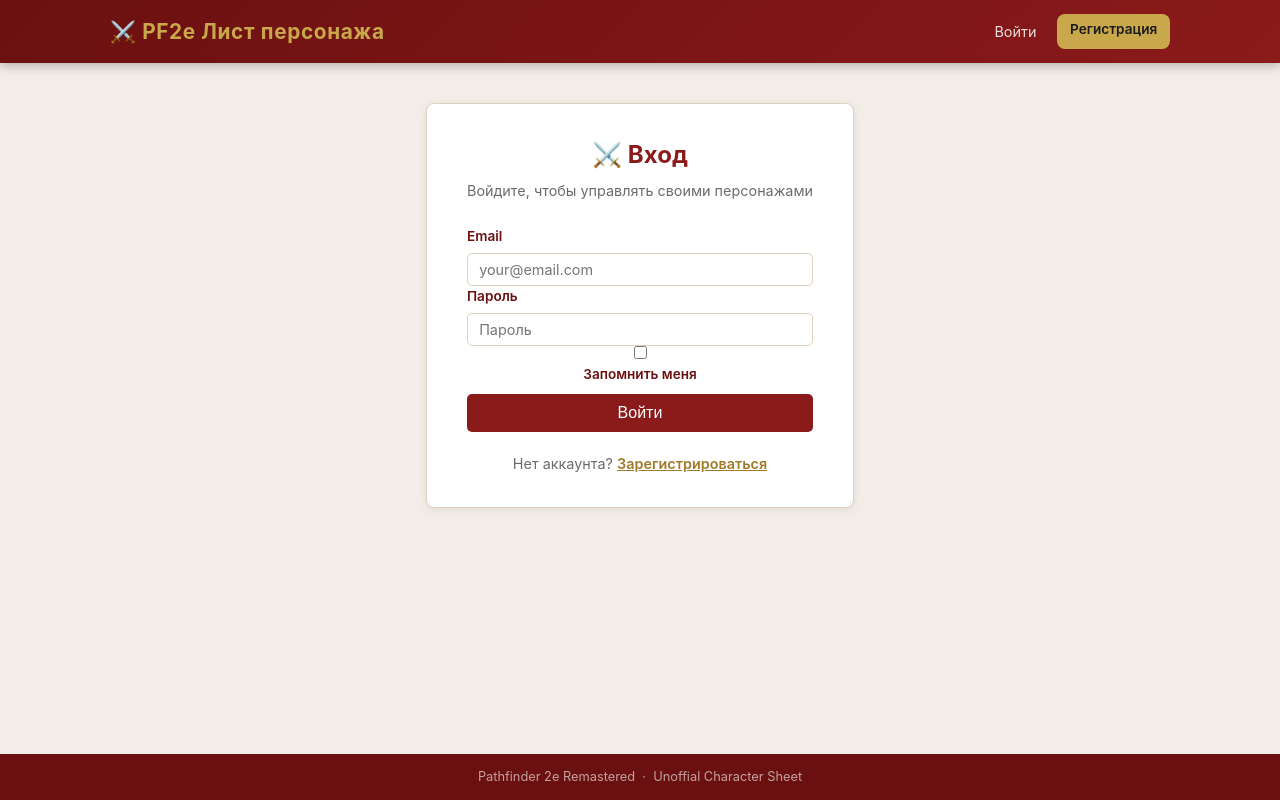
After one commit to Xerstam4554/NEKO_CHARNICK, a Flask app: page /login in a window 1280 px wide. The commit adds this page. Run offline with Flask 3, Linux system fonts and the light colour scheme.

Commit message:
Add user registration, login, and logout functionality
Implement user authentication with registration, login, and logout features, including password hashing and session management.

Replit-Commit-Author: Agent
Replit-Commit-Session-Id: e85faa41-e672-4fad-b348-e70945fe7d3d
Replit-Commit-Checkpoint-Type: full_checkpoint
Replit-Commit-Event-Id: f880dde7-e459-4be5-9efb-3389fadc80d9
Replit-Commit-Screenshot-Url: https://storage.googleapis.com/screenshot-production-us-central1/bb8ad72c-6341-4d6b-9bc7-1f8f0c48941c/e85faa41-e672-4fad-b348-e70945fe7d3d/ip4bWND
Replit-Helium-Checkpoint-Created: true

```diff
--- a/app.py
+++ b/app.py
@@ -2,20 +2,30 @@ import os
 import json
 import sqlite3
 from flask import Flask, render_template, request, redirect, url_for, jsonify, send_file, flash
+from flask_login import LoginManager, login_user, logout_user, login_required, current_user
 from werkzeug.utils import secure_filename
-from models import db, Character, CLASSES, ABILITY_NAMES, TRADITIONS, PROFICIENCY_NAMES
+from models import db, User, Character, CLASSES, ABILITY_NAMES, TRADITIONS, PROFICIENCY_NAMES
 import io
 
 app = Flask(__name__)
 app.config['SQLALCHEMY_DATABASE_URI'] = 'sqlite:///characters.db'
 app.config['SQLALCHEMY_TRACK_MODIFICATIONS'] = False
 app.config['UPLOAD_FOLDER'] = os.path.join('static', 'uploads')
-app.config['MAX_CONTENT_LENGTH'] = 4 * 1024 * 1024  # 4 MB
+app.config['MAX_CONTENT_LENGTH'] = 4 * 1024 * 1024
 app.secret_key = 'pf2-secret-key-2024'
 
 ALLOWED_EXTENSIONS = {'png', 'jpg', 'jpeg', 'gif', 'webp'}
 
 db.init_app(app)
+
+login_manager = LoginManager(app)
+login_manager.login_view = 'login'
+login_manager.login_message = 'Войдите, чтобы получить доступ.'
+
+@login_manager.user_loader
+def load_user(user_id):
+    return User.query.get(int(user_id))
+
 
 with app.app_context():
     db.create_all()
@@ -24,22 +34,23 @@ with app.app_context():
     conn = sqlite3.connect(db_path)
     cursor = conn.cursor()
     new_columns = [
-        ('lore',                'INTEGER DEFAULT 0'),
-        ('lore_topic',          'VARCHAR(100) DEFAULT ""'),
-        ('unarmored_prof',      'INTEGER DEFAULT 0'),
-        ('light_armor_prof',    'INTEGER DEFAULT 0'),
-        ('medium_armor_prof',   'INTEGER DEFAULT 0'),
-        ('heavy_armor_prof',    'INTEGER DEFAULT 0'),
-        ('unarmed_prof',        'INTEGER DEFAULT 0'),
-        ('simple_weapon_prof',  'INTEGER DEFAULT 0'),
-        ('martial_weapon_prof', 'INTEGER DEFAULT 0'),
-        ('advanced_weapon_prof','INTEGER DEFAULT 0'),
+        ('character', 'lore',                'INTEGER DEFAULT 0'),
+        ('character', 'lore_topic',          'VARCHAR(100) DEFAULT ""'),
+        ('character', 'unarmored_prof',      'INTEGER DEFAULT 0'),
+        ('character', 'light_armor_prof',    'INTEGER DEFAULT 0'),
+        ('character', 'medium_armor_prof',   'INTEGER DEFAULT 0'),
+        ('character', 'heavy_armor_prof',    'INTEGER DEFAULT 0'),
+        ('character', 'unarmed_prof',        'INTEGER DEFAULT 0'),
+        ('character', 'simple_weapon_prof',  'INTEGER DEFAULT 0'),
+        ('character', 'martial_weapon_prof', 'INTEGER DEFAULT 0'),
+        ('character', 'advanced_weapon_prof','INTEGER DEFAULT 0'),
+        ('character', 'user_id',             'INTEGER'),
     ]
-    for col_name, col_def in new_columns:
+    for table, col_name, col_def in new_columns:
         try:
-            cursor.execute(f'ALTER TABLE character ADD COLUMN {col_name} {col_def}')
+            cursor.execute(f'ALTER TABLE {table} ADD COLUMN {col_name} {col_def}')
         except sqlite3.OperationalError:
-            pass  # Колонка уже существует
+            pass
     conn.commit()
     conn.close()
 
@@ -61,28 +72,79 @@ def utility_processor():
                 traditions=TRADITIONS, proficiency_names=PROFICIENCY_NAMES)
 
 
+# ── Регистрация / Вход / Выход ───────────────────────────────────────────────
+
+@app.route('/register', methods=['GET', 'POST'])
+def register():
+    if current_user.is_authenticated:
+        return redirect(url_for('index'))
+    from loginform import RegisterForm
+    form = RegisterForm()
+    if form.validate_on_submit():
+        user = User(username=form.username.data, email=form.email.data)
+        user.set_password(form.password.data)
+        db.session.add(user)
+        db.session.commit()
+        login_user(user)
+        flash(f'Добро пожаловать, {user.username}!')
+        return redirect(url_for('index'))
+    return render_template('register.html', form=form)
+
+
+@app.route('/login', methods=['GET', 'POST'])
+def login():
+    if current_user.is_authenticated:
+        return redirect(url_for('index'))
+    from loginform import LoginForm
+    form = LoginForm()
+    if form.validate_on_submit():
+        user = User.query.filter_by(email=form.email.data).first()
+        if user and user.check_password(form.password.data):
+            login_user(user, remember=form.remember_me.data)
+            next_page = request.args.get('next')
+            return redirect(next_page or url_for('index'))
+        flash('Неверный email или пароль.')
+    return render_template('login.html', form=form)
+
+
+@app.route('/logout')
+@login_required
+def logout():
+    logout_user()
+    return redirect(url_for('index'))
+
+
 # ── Главная страница ─────────────────────────────────────────────────────────
 
 @app.route('/')
 def index():
-    characters = Character.query.order_by(Character.created_at.desc()).all()
+    if current_user.is_authenticated:
+        characters = Character.query.filter_by(user_id=current_user.id)\
+                                    .order_by(Character.created_at.desc()).all()
+    else:
+        characters = []
     return render_template('index.html', characters=characters)
 
 
 # ── Просмотр персонажа ───────────────────────────────────────────────────────
 
 @app.route('/character/<int:id>')
+@login_required
 def view_character(id):
     character = Character.query.get_or_404(id)
+    if character.user_id != current_user.id:
+        flash('У вас нет доступа к этому персонажу.')
+        return redirect(url_for('index'))
     return render_template('character.html', character=character)
 
 
 # ── Создание ─────────────────────────────────────────────────────────────────
 
 @app.route('/create', methods=['GET', 'POST'])
+@login_required
 def create_character():
     if request.method == 'POST':
-        character = Character()
+        character = Character(user_id=current_user.id)
         _fill_character(character, request.form, request.files)
         db.session.add(character)
         db.session.commit()
@@ -93,8 +155,12 @@ def create_character():
 # ── Редактирование ───────────────────────────────────────────────────────────
 
 @app.route('/edit/<int:id>', methods=['GET', 'POST'])
+@login_required
 def edit_character(id):
     character = Character.query.get_or_404(id)
+    if character.user_id != current_user.id:
+        flash('У вас нет доступа к этому персонажу.')
+        return redirect(url_for('index'))
     if request.method == 'POST':
         _fill_character(character, request.form, request.files)
         db.session.commit()
@@ -105,8 +171,12 @@ def edit_character(id):
 # ── Удаление ─────────────────────────────────────────────────────────────────
 
 @app.route('/delete/<int:id>')
+@login_required
 def delete_character(id):
     character = Character.query.get_or_404(id)
+    if character.user_id != current_user.id:
+        flash('У вас нет доступа к этому персонажу.')
+        return redirect(url_for('index'))
     if character.avatar:
         try:
             os.remove(os.path.join(app.config['UPLOAD_FOLDER'], character.avatar))
@@ -120,8 +190,11 @@ def delete_character(id):
 # ── Быстрое обновление ХП ────────────────────────────────────────────────────
 
 @app.route('/hp/<int:id>', methods=['POST'])
+@login_required
 def update_hp(id):
     character = Character.query.get_or_404(id)
+    if character.user_id != current_user.id:
+        return jsonify({'error': 'forbidden'}), 403
     data = request.get_json()
     delta = int(data.get('delta', 0))
     character.current_hp = max(0, min(character.max_hp, character.current_hp + delta))
@@ -132,8 +205,12 @@ def update_hp(id):
 # ── JSON экспорт ─────────────────────────────────────────────────────────────
 
 @app.route('/export/<int:id>')
+@login_required
 def export_character(id):
     character = Character.query.get_or_404(id)
+    if character.user_id != current_user.id:
+        flash('У вас нет доступа к этому персонажу.')
+        return redirect(url_for('index'))
     data = character.to_dict()
     json_bytes = json.dumps(data, ensure_ascii=False, indent=2).encode('utf-8')
     buf = io.BytesIO(json_bytes)
@@ -146,6 +223,7 @@ def export_character(id):
 # ── JSON импорт ──────────────────────────────────────────────────────────────
 
 @app.route('/import', methods=['GET', 'POST'])
+@login_required
 def import_character():
     if request.method == 'POST':
         f = request.files.get('json_file')
@@ -155,6 +233,7 @@ def import_character():
         try:
             data = json.load(f)
             character = Character.from_dict(data)
+            character.user_id = current_user.id
             db.session.add(character)
             db.session.commit()
             return redirect(url_for('view_character', id=character.id))
@@ -196,13 +275,11 @@ def _fill_character(character, form, files):
     character.armor_class = int(form.get('armor_class', 10))
     character.speed = int(form.get('speed', 25))
 
-    # Владение доспехами
     character.unarmored_prof = int(form.get('unarmored_prof', 0))
     character.light_armor_prof = int(form.get('light_armor_prof', 0))
     character.medium_armor_prof = int(form.get('medium_armor_prof', 0))
     character.heavy_armor_prof = int(form.get('heavy_armor_prof', 0))
 
-    # Владение оружием
     character.unarmed_prof = int(form.get('unarmed_prof', 0))
     character.simple_weapon_prof = int(form.get('simple_weapon_prof', 0))
     character.martial_weapon_prof = int(form.get('martial_weapon_prof', 0))
@@ -223,88 +300,5 @@ def _fill_character(character, form, files):
         character.avatar = filename
 
 
-# ── ДЕМО — только Flask, без JS ──────────────────────────────────────────────
-
-@app.route('/demo')
-def demo_index():
-    characters = Character.query.order_by(Character.created_at.desc()).all()
-    return render_template('demo/index.html', characters=characters)
-
-
-@app.route('/demo/create', methods=['GET', 'POST'])
-def demo_create():
-    if request.method == 'POST':
-        character = Character()
-        _fill_demo(character, request.form)
-        db.session.add(character)
-        db.session.commit()
-        return redirect(f'/demo/character/{character.id}')
-    return render_template('demo/create.html', c=None)
-
-
-@app.route('/demo/edit/<int:id>', methods=['GET', 'POST'])
-def demo_edit(id):
-    character = Character.query.get_or_404(id)
-    if request.method == 'POST':
-        _fill_demo(character, request.form)
-        db.session.commit()
-        return redirect(f'/demo/character/{character.id}')
-    return render_template('demo/create.html', c=character)
-
-
-@app.route('/demo/character/<int:id>')
-def demo_view(id):
-    character = Character.query.get_or_404(id)
-    return render_template('demo/character.html', c=character)
-
-
-@app.route('/demo/hp/<int:id>', methods=['POST'])
-def demo_hp(id):
-    character = Character.query.get_or_404(id)
-    delta = int(request.form.get('delta', 0))
-    character.current_hp = max(0, min(character.max_hp, character.current_hp + delta))
-    db.session.commit()
-    return redirect(f'/demo/character/{id}')
-
-
-def _fill_demo(character, form):
-    character.name = form['name']
-    character.level = int(form.get('level', 1))
-    character.experience = int(form.get('experience', 0))
-    character.ancestry = form.get('ancestry', '')
-    character.background = form.get('background', '')
-    character.character_class = form.get('character_class', '')
-    character.languages = form.get('languages', '')
-
-    for attr in ('strength', 'dexterity', 'constitution', 'intelligence', 'wisdom', 'charisma'):
-        setattr(character, attr, int(form.get(attr, 0)))
-
-    for sk in ['acrobatics', 'arcana', 'athletics', 'crafting', 'deception',
-               'diplomacy', 'intimidation', 'lore', 'medicine', 'nature', 'occultism',
-               'performance', 'religion', 'society', 'stealth', 'survival', 'thievery']:
-        setattr(character, sk, int(form.get(sk, 0)))
-
-    character.lore_topic = form.get('lore_topic', '')
-    character.fortitude_prof = int(form.get('fortitude_prof', 0))
-    character.reflex_prof = int(form.get('reflex_prof', 0))
-    character.will_prof = int(form.get('will_prof', 0))
-    character.max_hp = int(form.get('max_hp', 10))
-    character.current_hp = int(form.get('current_hp', 10))
-    character.armor_class = int(form.get('armor_class', 10))
-    character.speed = int(form.get('speed', 25))
-
-    feats = []
-    for i in range(8):
-        name = form.get(f'feat_name_{i}', '').strip()
-        if name:
-            feats.append({
-                'name': name,
-                'type': form.get(f'feat_type_{i}', 'general'),
-                'level': form.get(f'feat_level_{i}', ''),
-                'description': form.get(f'feat_desc_{i}', ''),
-            })
-    character.feats_json = json.dumps(feats, ensure_ascii=False)
-
-
 if __name__ == '__main__':
     app.run(host='0.0.0.0', port=5000, debug=True)
--- a/static/style.css
+++ b/static/style.css
@@ -601,6 +601,165 @@ input[type="number"] { -moz-appearance: textfield; }
 input[type="number"]::-webkit-inner-spin-button,
 input[type="number"]::-webkit-outer-spin-button { opacity: 1; }
 
+/* ── Навигация: пользователь и кнопки auth ─────────────────────────────── */
+
+.nav-user {
+    color: var(--gold);
+    font-weight: 600;
+    font-size: .9rem;
+}
+
+.nav-logout {
+    opacity: .8;
+    font-size: .9rem;
+}
+
+.btn-nav-register {
+    background: var(--gold);
+    color: #1a1a1a !important;
+    padding: .3rem .8rem;
+    border-radius: var(--radius);
+    font-weight: 600;
+    font-size: .85rem;
+    transition: background .2s;
+}
+
+.btn-nav-register:hover { background: var(--gold-dark); }
+
+/* ── Auth-формы (вход / регистрация) ───────────────────────────────────── */
+
+.auth-wrap {
+    display: flex;
+    justify-content: center;
+    padding: 2.5rem 1rem;
+}
+
+.auth-card {
+    background: var(--bg-card);
+    border: 1px solid var(--border);
+    border-radius: var(--radius);
+    box-shadow: var(--shadow);
+    padding: 2rem 2.5rem;
+    width: 100%;
+    max-width: 440px;
+}
+
+.auth-title {
+    font-size: 1.5rem;
+    color: var(--red);
+    margin-bottom: .3rem;
+    text-align: center;
+}
+
+.auth-sub {
+    color: var(--text-muted);
+    text-align: center;
+    margin-bottom: 1.5rem;
+    font-size: .9rem;
+}
+
+.auth-input {
+    width: 100%;
+    padding: .55rem .8rem;
+    border: 1px solid var(--border);
+    border-radius: var(--radius);
+    font-size: 1rem;
+    background: var(--bg);
+    transition: border-color .2s;
+}
+
+.auth-input:focus {
+    outline: none;
+    border-color: var(--gold);
+}
+
+.auth-btn {
+    width: 100%;
+    margin-top: .5rem;
+    padding: .65rem;
+    font-size: 1rem;
+}
+
+.auth-footer {
+    text-align: center;
+    margin-top: 1.2rem;
+    color: var(--text-muted);
+    font-size: .9rem;
+}
+
+.auth-footer a { color: var(--gold-dark); font-weight: 600; }
+
+.field-error {
+    color: #c0392b;
+    font-size: .82rem;
+    margin-top: .25rem;
+}
+
+/* ── Лендинг для незарегистрированных ─────────────────────────────────── */
+
+.landing { padding: 2rem 0; }
+
+.landing-hero {
+    text-align: center;
+    padding: 3rem 1rem 2.5rem;
+    background: var(--bg-card);
+    border: 1px solid var(--border);
+    border-radius: var(--radius);
+    box-shadow: var(--shadow);
+    margin-bottom: 2rem;
+}
+
+.landing-icon {
+    font-size: 3.5rem;
+    margin-bottom: .5rem;
+}
+
+.landing-hero h1 {
+    font-size: 2rem;
+    color: var(--red);
+    margin-bottom: .75rem;
+}
+
+.landing-hero p {
+    color: var(--text-muted);
+    max-width: 480px;
+    margin: 0 auto 1.5rem;
+}
+
+.landing-actions {
+    display: flex;
+    gap: 1rem;
+    justify-content: center;
+    flex-wrap: wrap;
+}
+
+.btn-lg { padding: .7rem 2rem; font-size: 1.05rem; }
+
+.landing-features {
+    display: grid;
+    grid-template-columns: repeat(auto-fit, minmax(220px, 1fr));
+    gap: 1.2rem;
+}
+
+.feature-card {
+    background: var(--bg-card);
+    border: 1px solid var(--border);
+    border-radius: var(--radius);
+    padding: 1.4rem 1.2rem;
+    text-align: center;
+    box-shadow: var(--shadow);
+}
+
+.feature-icon { font-size: 2rem; margin-bottom: .5rem; }
+
+.feature-card h3 {
+    color: var(--red);
+    margin-bottom: .5rem;
+    font-size: 1rem;
+}
+
+.feature-card p { color: var(--text-muted); font-size: .9rem; }
+
 /* ── Навык Знание ──────────────────────────────────────────────────────── */
 
 .skill-row-lore {
--- a/templates/base.html
+++ b/templates/base.html
@@ -11,9 +11,16 @@
         <div class="container header-inner">
             <a href="{{ url_for('index') }}" class="site-title">⚔️ PF2e Лист персонажа</a>
             <nav>
-                <a href="{{ url_for('index') }}">Персонажи</a>
+                {% if current_user.is_authenticated %}
+                <a href="{{ url_for('index') }}">Мои персонажи</a>
                 <a href="{{ url_for('create_character') }}">+ Создать</a>
                 <a href="{{ url_for('import_character') }}">Импорт</a>
+                <span class="nav-user">👤 {{ current_user.username }}</span>
+                <a href="{{ url_for('logout') }}" class="nav-logout">Выйти</a>
+                {% else %}
+                <a href="{{ url_for('login') }}">Войти</a>
+                <a href="{{ url_for('register') }}" class="btn-nav-register">Регистрация</a>
+                {% endif %}
             </nav>
         </div>
     </header>
--- /dev/null
+++ b/templates/login.html
@@ -0,0 +1,40 @@
+{% extends "base.html" %}
+{% block content %}
+
+<div class="auth-wrap">
+    <div class="auth-card">
+        <h2 class="auth-title">⚔️ Вход</h2>
+        <p class="auth-sub">Войдите, чтобы управлять своими персонажами</p>
+
+        <form method="POST" novalidate>
+            {{ form.hidden_tag() }}
+
+            <div class="form-group">
+                {{ form.email.label }}
+                {{ form.email(class="auth-input", placeholder="your@email.com") }}
+                {% for error in form.email.errors %}
+                <div class="field-error">{{ error }}</div>
+                {% endfor %}
+            </div>
+
+            <div class="form-group">
+                {{ form.password.label }}
+                {{ form.password(class="auth-input", placeholder="Пароль") }}
+                {% for error in form.password.errors %}
+                <div class="field-error">{{ error }}</div>
+                {% endfor %}
+            </div>
+
+            <div class="form-group check-label">
+                {{ form.remember_me() }}
+                {{ form.remember_me.label }}
+            </div>
+
+            <button type="submit" class="btn btn-primary auth-btn">Войти</button>
+        </form>
+
+        <p class="auth-footer">Нет аккаунта? <a href="{{ url_for('register') }}">Зарегистрироваться</a></p>
+    </div>
+</div>
+
+{% endblock %}
```
Also changed, not shown: loginform.py (+20 -3 lines), models.py (+27 -14 lines), requirements.txt (+5 -5 lines), templates/index.html (+36 -0 lines), templates/register.html (+40 -44 lines), instance/characters.db.
